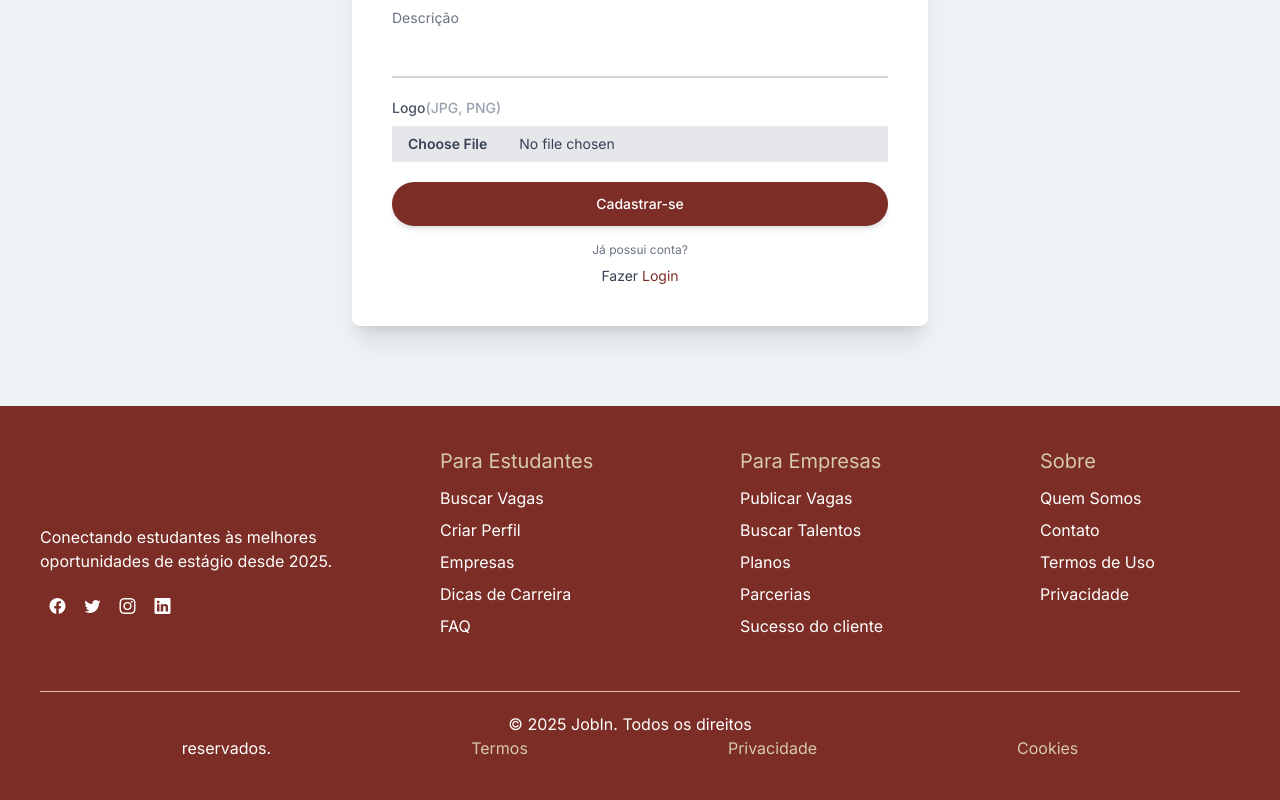
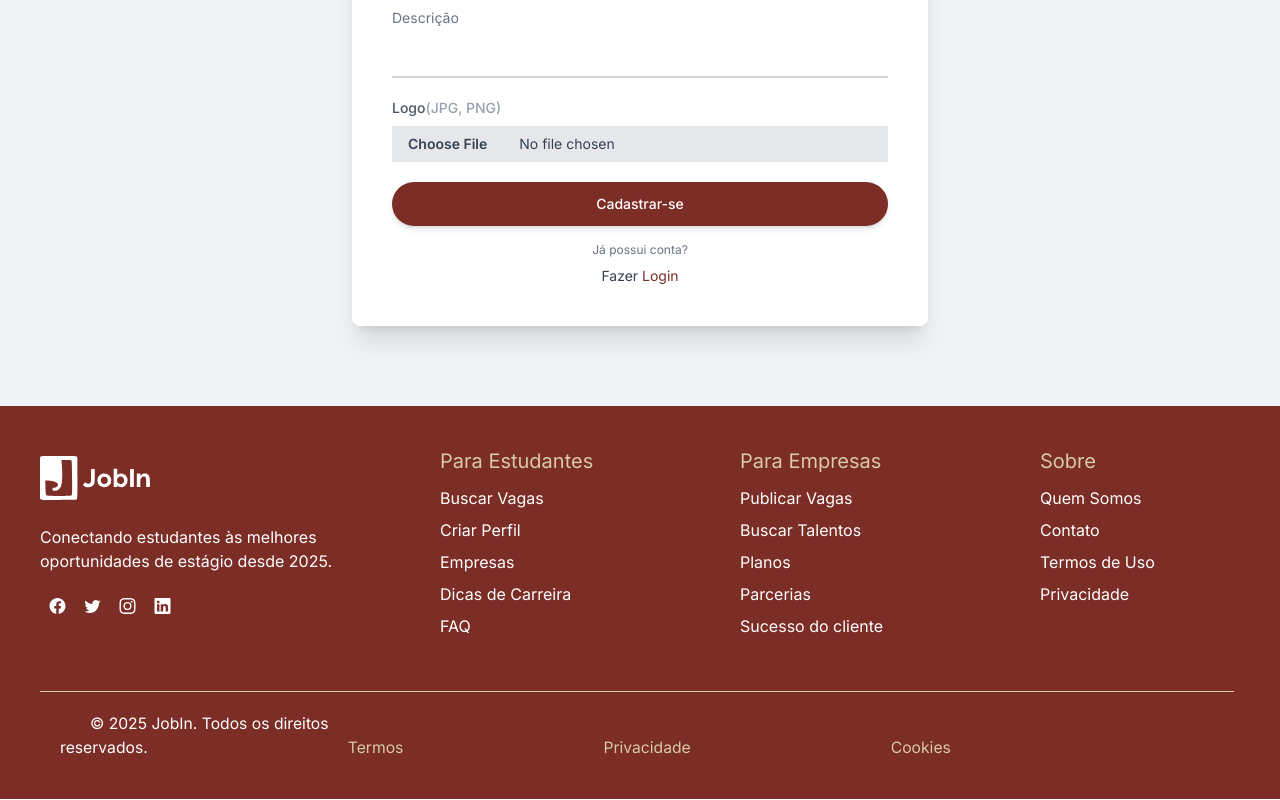
Before and after one commit to oQueirozzz/JobIn, a Next.js app in the folder frontend/: page /cadEmpresas in a window 1280 px wide. Shown: the part 460-1260 px from the top of the page. Built offline with nearby package versions, Linux system fonts and the light colour scheme.

Commit message:
not-found

```diff
--- a/frontend/app/(pages)/cadAlunos/page.jsx
+++ b/frontend/app/(pages)/cadAlunos/page.jsx
@@ -7,7 +7,7 @@ async function cadAluno(event) {
 
     try {
         // verifique se a rota está correta pode ser que o localhost não seja 3000
-        const response = await fetch('http://localhost:3000/usuarios/register', {
+        const response = await fetch('http://localhost:3001/usuarios/register', {
             method: 'POST',
             body: formData,
         });
--- a/frontend/app/(pages)/cadEmpresas/page.jsx
+++ b/frontend/app/(pages)/cadEmpresas/page.jsx
@@ -7,7 +7,7 @@ async function cadEmpresa(event) {
 
     try {
         // verifique se a rota está correta pode ser que o localhost não seja 3000
-        const response = await fetch('http://localhost:3000/empresas/register', {
+        const response = await fetch('http://localhost:3001/empresas/register', {
             method: 'POST',
             body: formData,
         });
--- a/frontend/app/(pages)/login/page.jsx
+++ b/frontend/app/(pages)/login/page.jsx
@@ -7,7 +7,7 @@ async function login(event) {
 
   try {
     // verifique se a rota está correta pode ser que o localhost não seja 3000
-    const response = await fetch('http://localhost:3000/usuarios/login', {
+    const response = await fetch('http://localhost:3001/usuarios/login', {
       method: 'POST',
       body: formData,
     });
--- /dev/null
+++ b/frontend/app/not-found.jsx
@@ -0,0 +1,14 @@
+export default function () {
+    return (
+        <section className="bg-branco h-220 flex items-center justify-center">
+            <div className="py-8 px-4 mx-auto max-w-screen-xl lg:py-16 lg:px-6 ">
+                <div className="mx-auto max-w-screen-sm text-center grid  place-items-center">
+                    <img className="w-100 m-10" src="/img/global/logo_completa.svg" alt="" />
+                    <p className="mb-4 text-4xl tracking-tight font-bold text-gray-900 md:text-4xl dark:text-white">Desculpe, algo aconteceu!</p>
+                    <p className="mb-4 text-lg font-light text-gray-500 dark:text-gray-400">Desculpe, não conseguimos encontrar essa página. Você encontrará muito para explorar na página inicial. </p>
+                    <a href="/" className="inline-flex text-vinho hover:underline focus:ring-4 focus:outline-none focus:ring-primary-300 font-medium rounded-lg text-sm px-5 py-2.5 text-center dark:focus:ring-primary-900 my-2">Voltar para a página inicial</a>
+                </div>
+            </div>
+        </section>
+    );
+}
--- a/frontend/app/page.jsx
+++ b/frontend/app/page.jsx
@@ -1,4 +1,4 @@
-import Jobs from "@/components/landingPage/Jobs";
+import Jobs from "../components/landingPage/Jobs";
 import HeroSection from "../components/landingPage/HeroSection";
 import Empresas from "../components/landingPage/Empresas";
 import Funcionamento from "../components/landingPage/Funcionamento";
--- a/frontend/components/Footer/Footer.jsx
+++ b/frontend/components/Footer/Footer.jsx
@@ -6,7 +6,7 @@ export default function Footer() {
     <footer className="py-10 bg-[#7B2D26]">
       <div className="footer-container">
         <div className="footer-column">
-          <img src="/img/global/logo_completa.svg" alt="Logo JobIn" />
+          <img className="" src="/img/global/logo_completa_branca.svg" alt="Logo JobIn" />
           <p>Conectando estudantes às melhores oportunidades de estágio desde 2025.</p>
           <div className="footer-social">
             <svg xmlns="http://www.w3.org/2000/svg" width="16" height="16" fill="currentColor" className="bi" viewBox="0 0 16 16">
--- a/frontend/components/Footer/footer.css
+++ b/frontend/components/Footer/footer.css
@@ -1,9 +1,14 @@
+footer{
+    width: 100%;
+    height: auto;
+}
+
+
 
 .footer{
     background-color: #F0F3F5;
     color: rgb(255, 255, 255);
     padding: 40px 20px;
-
 }
 
 .footer-container{
@@ -19,7 +24,7 @@
     flex: 1;
     min-width: 200px;
     margin-bottom: 20px;
-
+    width: 25%;
 }
 
 .footer-column img{
@@ -85,7 +90,9 @@
 .footer-bottom p{
  margin-right:40px;
  margin-left: 20px;
+ font-size: 15.7px;
  color: #fff;
+ width: 25%;
 }
 
 .footer-bottom a{
@@ -96,3 +103,7 @@
 .footer-bottom a:hover{
     color: #D7C9AA;
 }
+
+@media screen and (max-width: 1200px) {
+
+}
--- a/frontend/package.json
+++ b/frontend/package.json
@@ -25,6 +25,8 @@
   },
   "devDependencies": {
     "@tailwindcss/postcss": "^4",
+    "@types/node": "22.15.21",
+    "@types/react": "19.1.5",
     "tailwindcss": "^4"
   }
 }
```
Also changed, not shown: frontend/tsconfig.json (added, +35 -0 lines), frontend/public/img/global/logo_completa_branca.svg (added), 1 other file (tests, documents, lock files or other folders).
